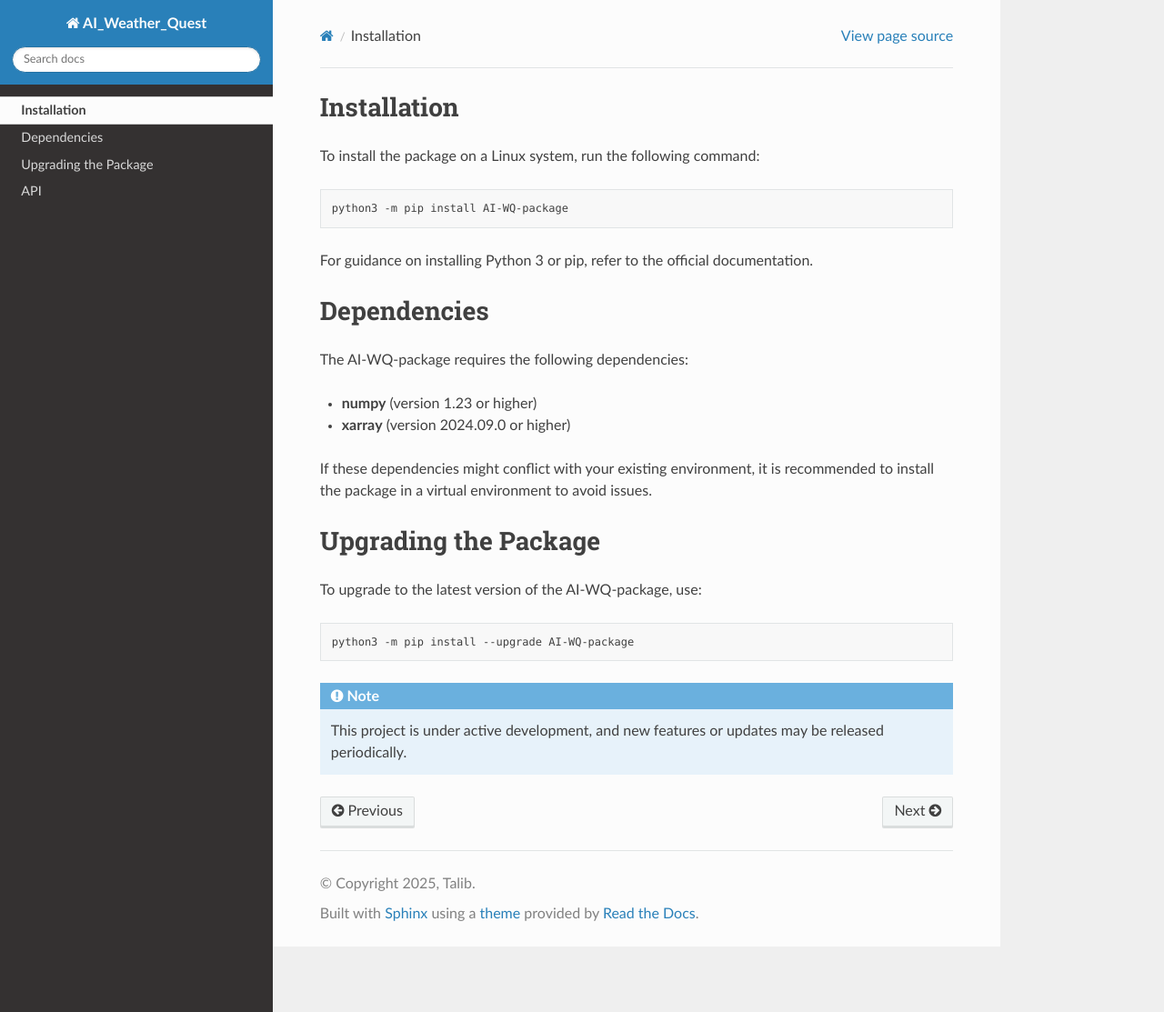
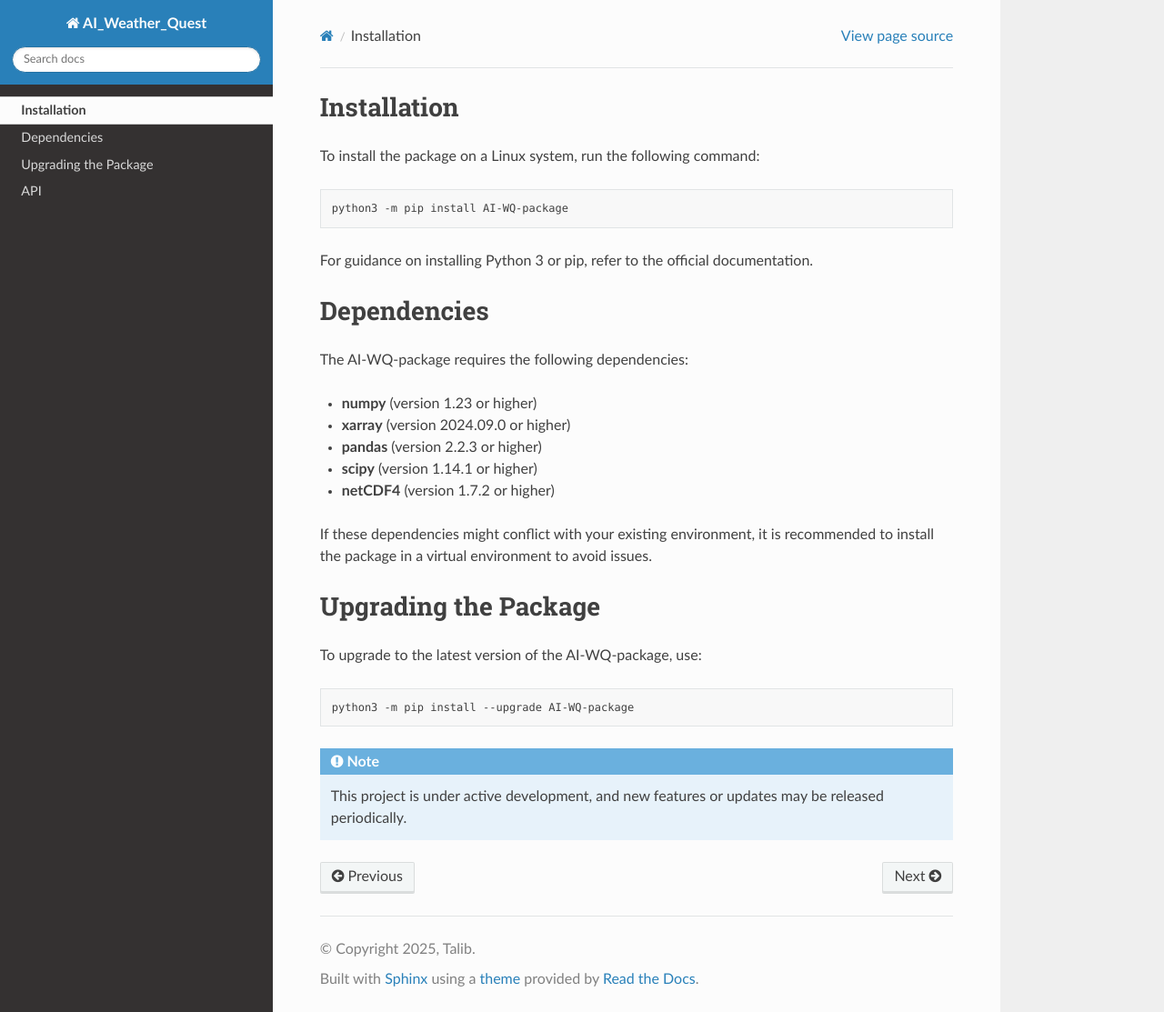
Before and after one commit to joshuatalib/AI_weather_quest, a Sphinx documentation site: the page built from docs/source/usage.rst, in a window 1280 px wide and 1113 px high. Shown: the whole window at 91% size. Built offline with Sphinx 7.4.7 and the Read the Docs theme 3.1.0, drawn with Linux system fonts in a browser that asks for light colours.

Commit message:
Update usage.rst

```diff
--- a/docs/source/usage.rst
+++ b/docs/source/usage.rst
@@ -14,6 +14,9 @@ The AI-WQ-package requires the following dependencies:
 
 - **numpy** (version 1.23 or higher)
 - **xarray** (version 2024.09.0 or higher)
+- **pandas** (version 2.2.3 or higher)
+- **scipy** (version 1.14.1 or higher)
+- **netCDF4** (version 1.7.2 or higher)
 
 If these dependencies might conflict with your existing environment, it is recommended to install the package in a virtual environment to avoid issues.
 
```
